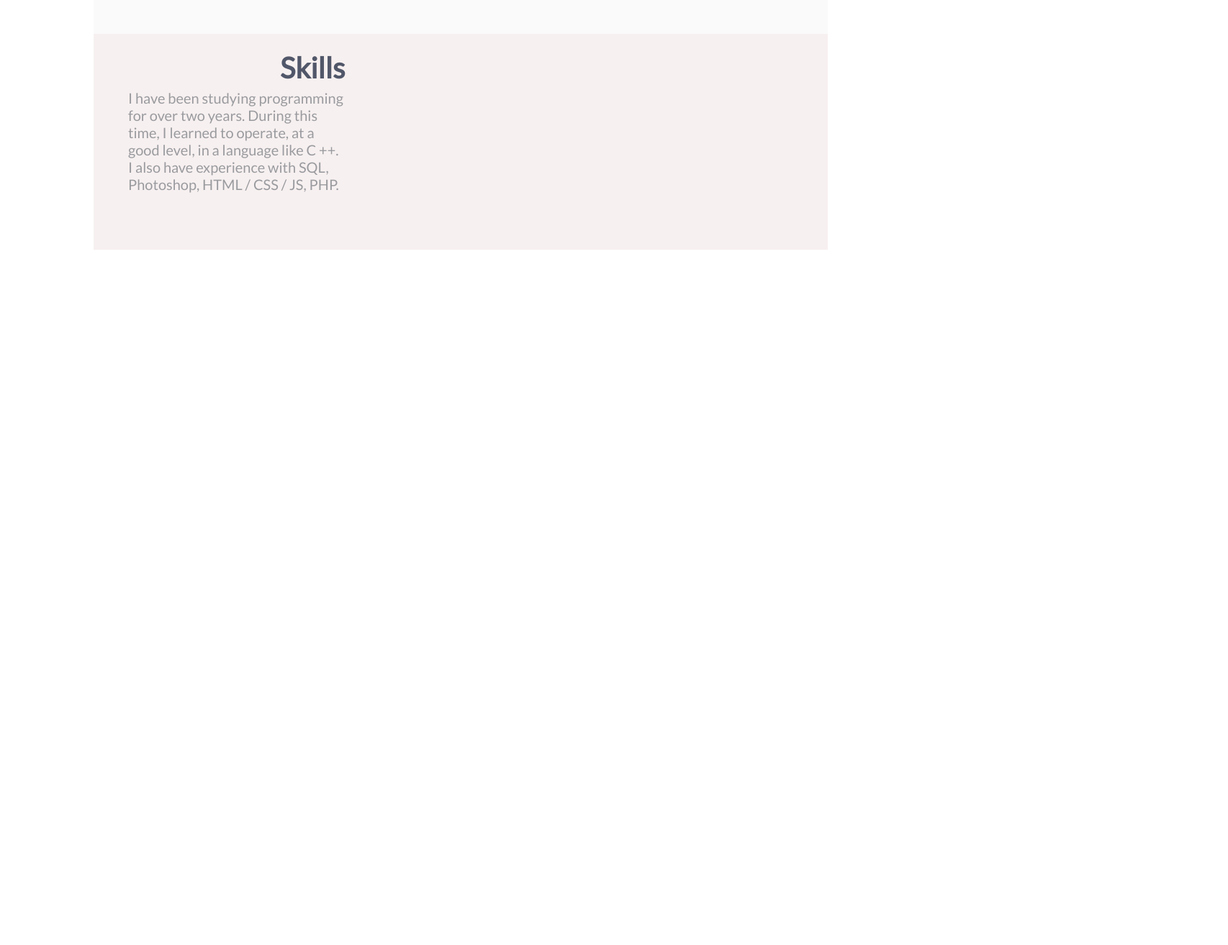
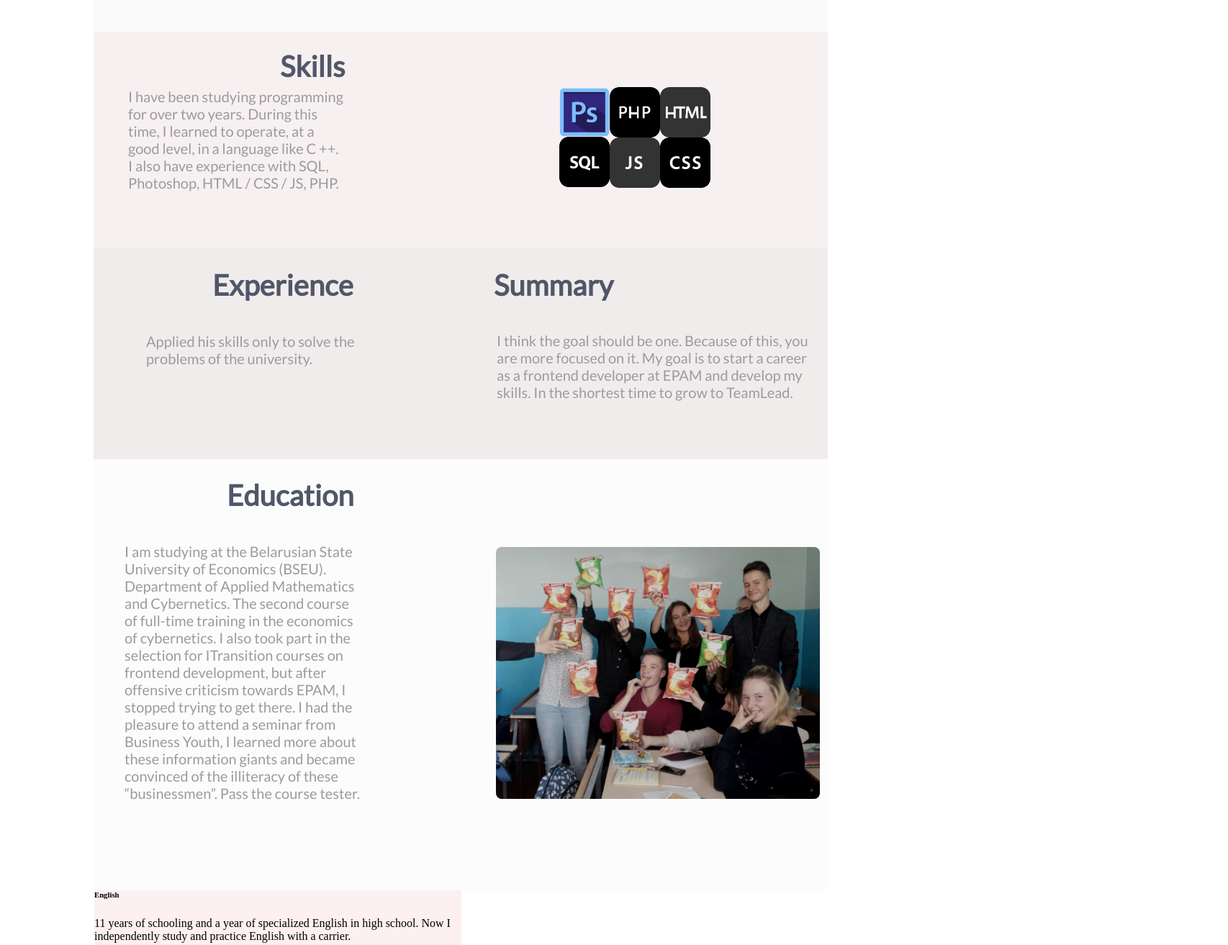
Before and after one commit to Alcaher2007/rsschool-2019Q1-cv, a plain HTML site: page index.html in a window 1280 px wide. Shown: the part 891-2204 px from the top of the page at 72% size, 1706 px wide, since content can reach past the window. Before the commit the page ends 1359 px from the top, so only its background shows below. Drawn offline with Linux system fonts and the light colour scheme; a web font is replaced by a local one.

Commit message:
docs: add English

```diff
--- a/index.html
+++ b/index.html
@@ -33,32 +33,42 @@
 			<p>I have been studying programming for over two years. During this time, I learned to operate, at a good level, in a language like C ++. I also have experience with SQL, Photoshop, HTML / CSS / JS, PHP.
 			</p>
 			<picture>
-				<img src="" alt="">
-				<img src="" alt="">
-				<img src="" alt="">
-				<img src="" alt="">
-				<img src="" alt="">
-				<img src="" alt="">
-				<img src="" alt="">
+				<img src="css.png" width="70" heigth="70" alt="css">
+				<img src="html.png" width="70" heigth="70" alt="html">
+				<img src="js.png" width="70" heigth="70" alt="js">
+				<img src="photoshop(1).png" width="70" heigth="70" alt="photo">
+				<img src="php.png" width="70" heigth="70" alt="php">
+				<img src="sql.png" width="70" heigth="70" alt="sql">
 			</picture>
 		</section>
 		<section class="Experience-summary">
-			<h3></h3>
-			<p></p>
-			<p></p>
+
+			<h3 id="Exp">Experience</h3>
+			<h4 id="Sum">Summary</h4>
+			<p class="p-first">Applied his skills only to solve the problems of the university.</p>
+			<p class="p-last">I think the goal should be one. Because of this, you are more focused on it. My goal is to start a career as a frontend developer at EPAM and develop my skills. In the shortest time to grow to TeamLead.</p>
+
 		</section>
 		<section class="Education">
-			<h4></h4>
-			<p></p>
+			<h5 id="Educ">Education</h5>
+			<p>I am studying at the Belarusian State University of Economics (BSEU). Department of Applied Mathematics and Cybernetics. The second course of full-time training in the economics of cybernetics. I also took part in the selection for ITransition courses on frontend development, but after offensive criticism towards EPAM, I stopped trying to get there. I had the pleasure to attend a seminar from Business Youth, I learned more about these information giants and became convinced of the illiteracy of these “businessmen”. Pass the course tester.</p>
+			<img src="группа.jpg" width=" 450" height="350" alt="group">
+		</section>
+	</main>
+	<footer>
+		<section class="English">
+			<h6 id="Eng">English</h6>
+			<p>11 years of schooling and a year of specialized English in high school. Now I independently study and practice English with a carrier.</p>
+		</section>
+		<section class="Contacts">
+			<h7 id="Cont">
+			<p>Minsk City</p>
 			<img src="" alt="">
+			<a href=""></a>
+			<a href=""></a>
+			<a href=""></a>
 		</section>
-		<section class="English">
-		<h5></h5>
-		<p></p>
-		<img src="" alt="">
-		</section>
-
-	</main>
+	</footer>
 </body>
 <script>document.write('<script src="http://' + (location.host || 'localhost').split(':')[0] + ':35729/livereload.js?snipver=1"></' + 'script>')</script>
 </html>
--- a/styles.css
+++ b/styles.css
@@ -74,6 +74,7 @@ img[alt="me"]
 	position: relative;
 	top: -80px;
     left: 620px;
+    border-radius: 8px;
 }
 .Skills
 {
@@ -82,7 +83,7 @@ img[alt="me"]
 	margin: auto;
 	background-color: #F7F0F0;
 	position: relative;
-	top: -33px
+	top: -35px;
 
 }
 .Skills h2
@@ -107,3 +108,143 @@ img[alt="me"]
 	top: -4px;
     left: 48px;
 }
+img[alt="css"]
+{
+	position: relative;
+	        top: -155px;
+    left: 787px;
+    border-radius: 10px;
+}
+img[alt="html"]
+{
+	position: relative;
+	    top: -225px;
+    left: 713px;
+    border-radius: 10px;
+}
+img[alt="js"]
+{
+	position: relative;
+	    top: -155px;
+    left: 569px;
+    border-radius: 10px;
+}
+img[alt="photo"]
+{
+	position: relative;
+	    top: -225px;
+    left: 425px;
+border-radius: 10px;
+}
+img[alt="php"]
+{
+	position: relative;
+	    top: -225px;
+    left: 421px;
+    border-radius: 10px;
+}
+img[alt="sql"]
+{
+	position: relative;
+	    top: -156px;
+    left: 277px;
+    border-radius: 10px;
+}
+.Experience-summary
+{
+	width: 1020px;
+	height: 300px;
+	margin: auto;
+	background-color: #F1ECEC;
+	position: relative;
+	top: -76px;
+}
+
+h3, h4
+{
+	font-family: 'Lato', sans-serif;
+	font-size: 40px;
+	font-weight: 700;
+	color: #515769;
+}
+.p-first
+{
+	width: 300px;
+	height: 300px;
+	font-family: 'Lato', sans-serif;
+	font-size: 20px;
+	color: #9A9B9F;
+	position: relative;
+	top: -85px;
+    left: 73px;
+}
+.p-last
+{
+	width: 450px;
+	height: 350px;
+	font-family: 'Lato', sans-serif;
+	font-size: 20px;
+	color: #9A9B9F;
+	position: relative;
+	    top: -406px;
+    left: 560px;
+}
+h3
+{
+	position: relative;
+	top: 28px;
+    left: 165px;
+}
+h4
+{
+	position: relative;
+	    top: -73px;
+    left: 556px;;
+}
+.Education
+{
+	width: 1020px;
+	height: 600px;
+	margin: auto;
+	background-color: #FCFCFC;
+	position: relative;
+	top: -149px;
+}
+img[alt="group"]
+{
+	border-radius: 8px;
+	position: relative;
+	top: -513px;
+    left: 559px;
+}
+h5
+{
+	font-family: 'Lato', sans-serif;
+	font-size: 40px;
+	font-weight: 700;
+	color: #515769;
+	position: relative;
+	top: 26px;
+    left: 185px;
+}
+.Education p
+{
+	width: 330px;
+	height: 500px;
+	font-family: 'Lato', sans-serif;
+	font-size: 20px;
+	color: #9A9B9F;
+	position: relative;
+	    top: 1px;
+    left: 43px;
+}
+.English
+{
+	width: 510px;
+	height: 300px;
+	background-color: #FDF0F0;
+	margin: auto;
+	position: relative;
+	    top: -175px;
+    left: -254px;
+}
```
Also changed, not shown: Photoshop.png (added), c++.jpg (added), css.png (added), html.png (added), js.png (added), photoshop(1).png (added), php.png (renamed from images.png), sql.png (added), Говядина.jpg (added), группа.jpg (added), с.jpg (added).
